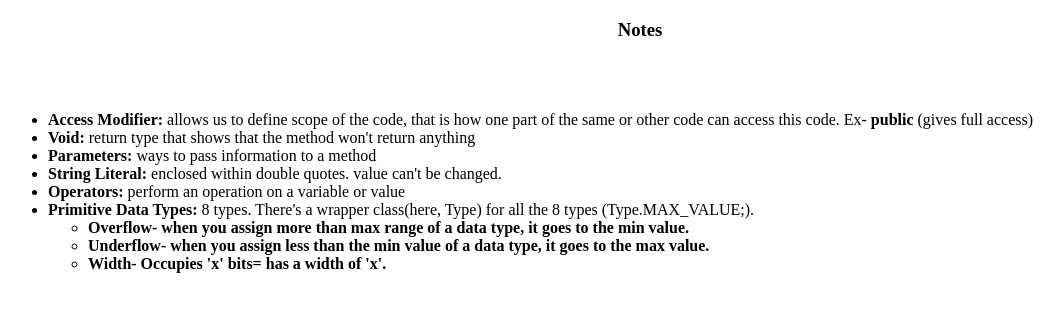
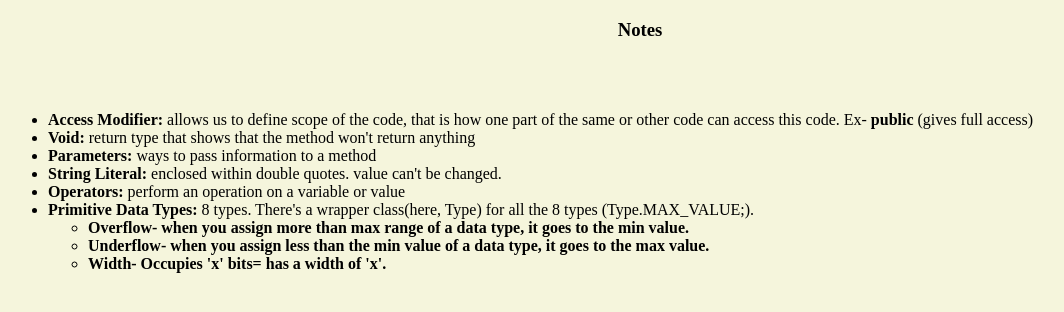
Before and after one commit to nope-not-me/javastuff.github.io, a plain HTML site: page index.html in a window 1280 px wide. Shown: the whole page, without its empty margins (0-1064 px from the left). Drawn offline with Linux system fonts and the light colour scheme.

Commit message:
Update index.html

```diff
--- a/index.html
+++ b/index.html
@@ -2,7 +2,7 @@
 <html>
 <head><title>Java Notes from Udemy</title></head>
 
-<body>
+<body bgcolor="#f5f5dc">
 <center><h3><b>Notes</b></h3></center>
   <br><br>
 
```
